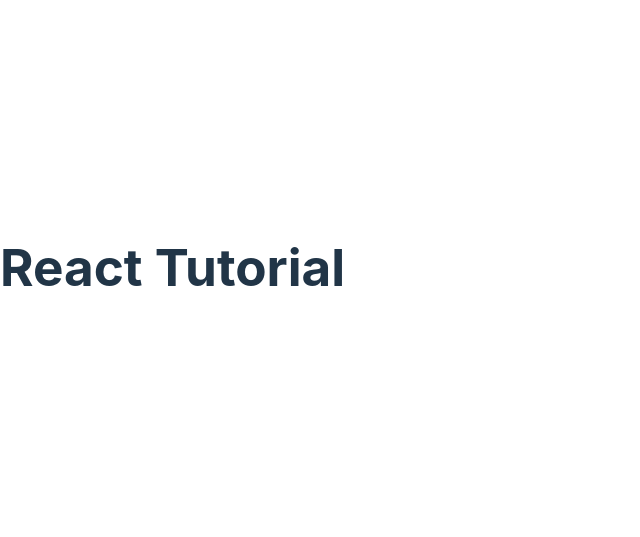
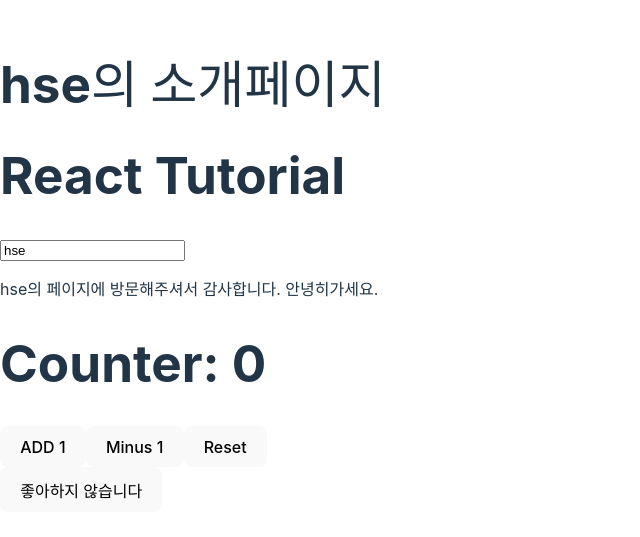
Before and after one commit to tmdtmddl/react-tutorial, a React (Vite) app: page / in a window 1280 px wide. Shown: the part 133-670 px from the top of the page, without its empty margins (0-640 px from the left). Built offline with nearby package versions, Linux system fonts and the light colour scheme.

Commit message:
useState

```diff
--- a/src/App.jsx
+++ b/src/App.jsx
@@ -1,7 +1,27 @@
+import { useState } from "react";
+import Header from "./Header";
+import Footer from "./Footer";
+import Counter from "./Counter";
+import Like from "./Like";
+
 const App = () => {
+  const [name, setName] = useState("hse");
+  const [count, setCount] = useState(0);
+  const [liked, setLiked] = useState(false);
+
   return (
     <div>
+      <Header name={name} />
       <h1> React Tutorial</h1>
+      <input
+        type="text"
+        value={name}
+        placeholder="Enter Your Name"
+        onChange={(e) => setName(e.target.value)}
+      />
+      <Footer name={name} />
+      <Counter count={count} setCount={setCount} />
+      <Like liked={liked} setLiked={setLiked} />
     </div>
   );
 };
--- /dev/null
+++ b/src/Counter.jsx
@@ -0,0 +1,32 @@
+const Counter = ({ count, setCount }) => {
+  //   const [count, setCount] = useState(0);
+  return (
+    <div>
+      <h1>Counter: {count}</h1>
+      <button
+        onClick={() => {
+          setCount((prev) => prev + 1);
+        }}
+      >
+        ADD 1
+      </button>
+
+      <button
+        onClick={() => {
+          setCount((prev) => prev - 1);
+        }}
+      >
+        Minus 1
+      </button>
+      <button
+        onClick={() => {
+          setCount(0);
+        }}
+      >
+        Reset
+      </button>
+    </div>
+  );
+};
+
+export default Counter;
--- /dev/null
+++ b/src/Footer.jsx
@@ -0,0 +1,8 @@
+const Footer = ({ name }) => {
+  return (
+    <footer>
+      <p>{name}의 페이지에 방문해주셔서 감사합니다. 안녕히가세요.</p>
+    </footer>
+  );
+};
+export default Footer;
--- /dev/null
+++ b/src/Header.jsx
@@ -0,0 +1,8 @@
+const Header = ({ name }) => {
+  return (
+    <header>
+      <h1>{name}의 소개페이지</h1>
+    </header>
+  );
+};
+export default Header;
--- /dev/null
+++ b/src/Like.jsx
@@ -0,0 +1,13 @@
+const Like = ({ liked, setLiked }) => {
+  return (
+    <button
+      onClick={() => {
+        setLiked((prev) => !prev);
+      }}
+    >
+      {liked ? "좋아합니다" : "좋아하지 않습니다"}
+    </button>
+  );
+};
+
+export default Like;
```
